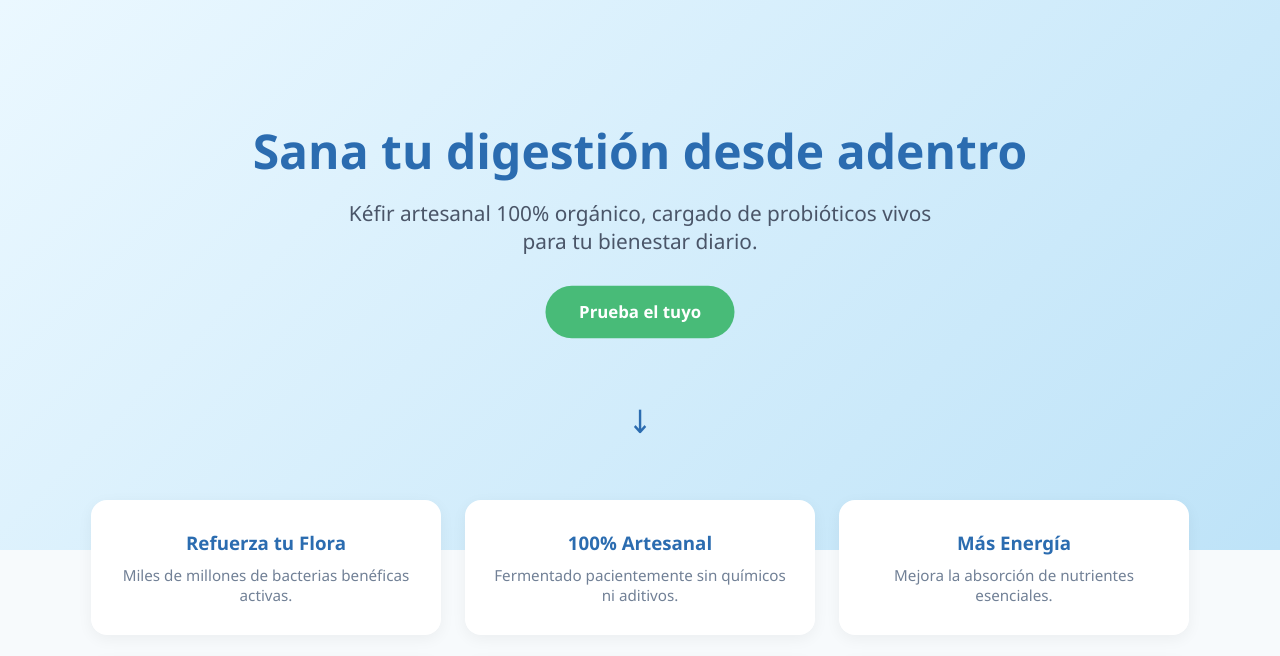
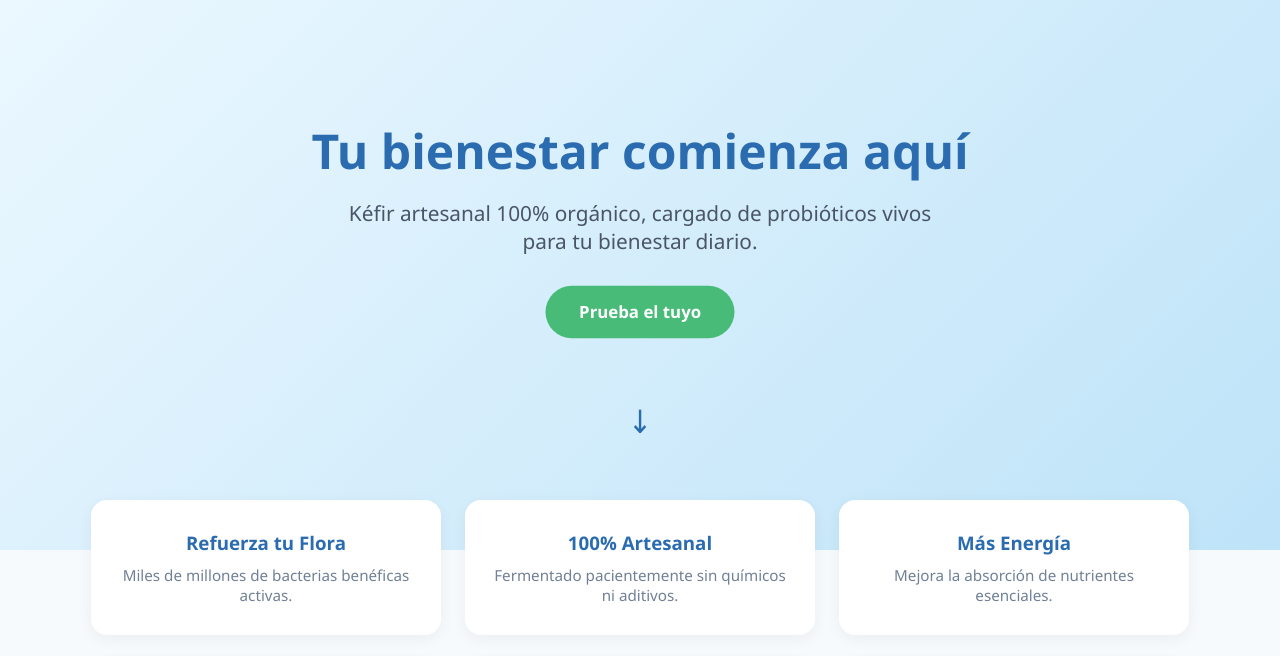
Before and after one commit to JoshYJX/kefir-vital-landing, a plain HTML site: page index.html in a window 1280 px wide. Shown: the part 98-754 px from the top of the page. Drawn offline with Linux system fonts and the light colour scheme.

Commit message:
feat: nuevo titular (propuesta B)

```diff
--- a/index.html
+++ b/index.html
@@ -25,7 +25,7 @@
     <!-- Sección Hero -->
 
     <header class="hero">
-        <h1 class="titulo">Sana tu digestión desde adentro</h1>
+        <h1 class="titulo">Tu bienestar comienza aquí</h1>
         <p class="subtitulo">Kéfir artesanal 100% orgánico, cargado de probióticos vivos para tu bienestar diario.</p>
         <a href="#" class="cta">Prueba el tuyo</a>
 
```
